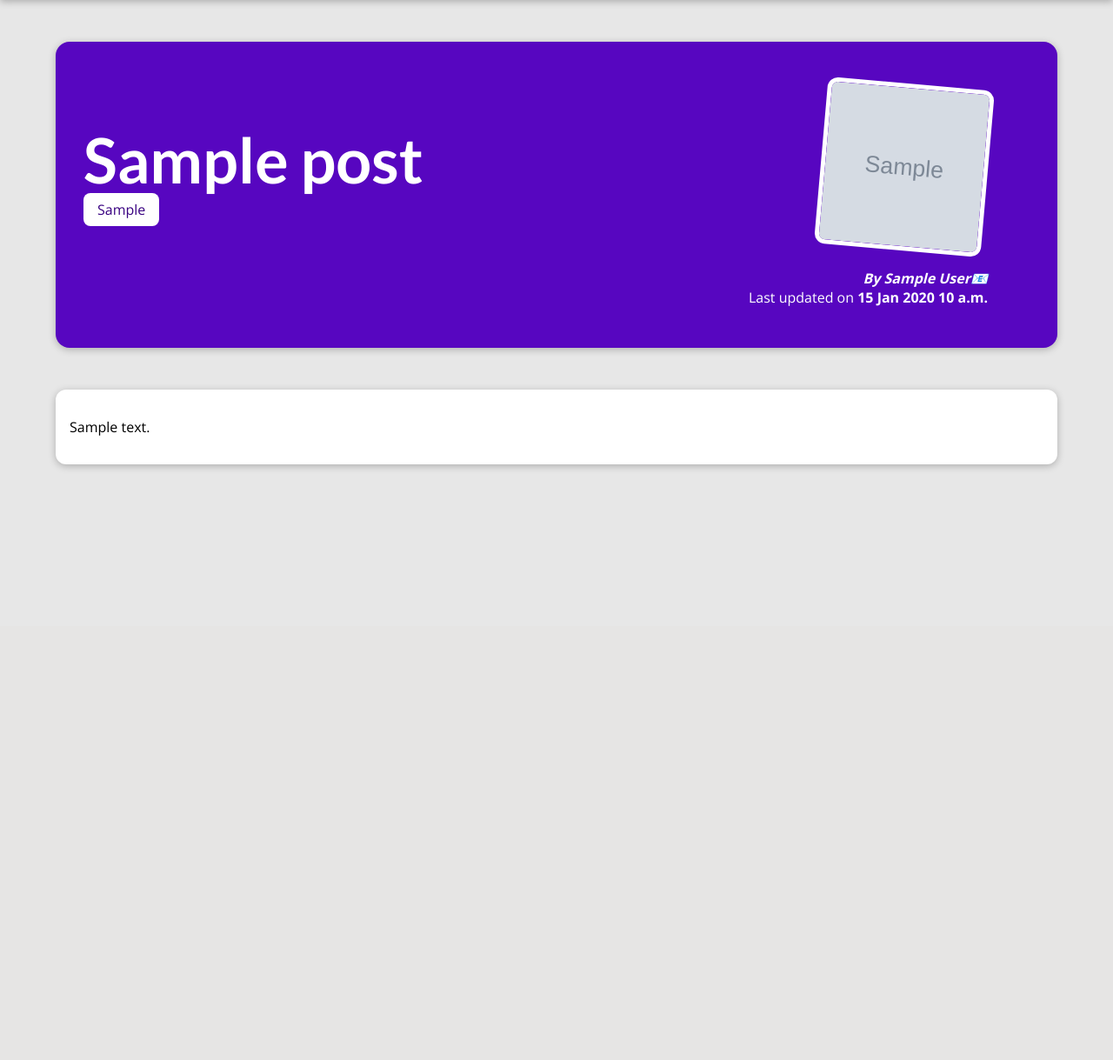
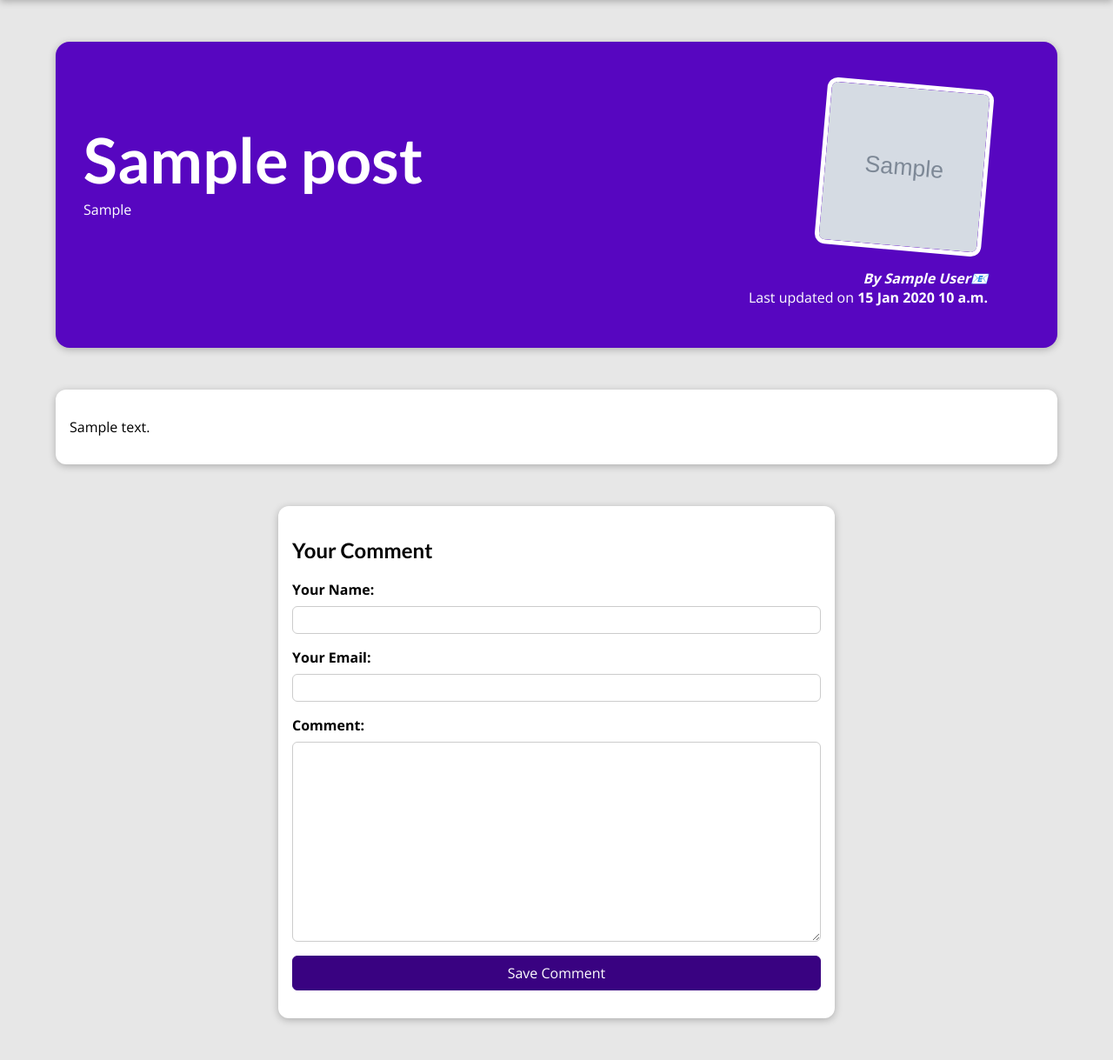
Before and after one commit to HariprasadPoojary/Django-Blog, a Django app: a page that uses the_site/blog/templates/blog/post-details.html in a window 1280 px wide. Shown: the part 80-1299 px from the top of the page at 87% size. Before the commit the page ends 619 px from the top, so only its background shows below. Run offline with Django 3.2, Linux system fonts and the light colour scheme; tables that the repository leaves empty hold one stand-in row (values such as "Sample post"); grey boxes marked "Sample" are stand-in pictures.

Commit message:
Comment form in Post details

```diff
--- a/the_site/blog/forms.py
+++ b/the_site/blog/forms.py
@@ -0,0 +1,29 @@
+from django import forms
+from .models import Comment
+
+
+class CommentForm(forms.ModelForm):
+    class Meta:
+        model = Comment
+        fields = "__all__"
+        exclude = ["post"]
+
+        labels = {
+            "user_name": "Your Name",
+            "user_email": "Your Email",
+            "comment_text": "Comment",
+        }
+
+        error_messages = {
+            "user_name": {
+                "required": "Please enter user name!",
+                "max_length": "Please enter a shorter name",
+            },
+            "user_email": {
+                "required": "Please enter email id!",
+            },
+            "comment_text": {
+                "required": "Please enter some comment!",
+                "max_length": "Please enter a shorter name",
+            },
+        }
--- a/the_site/blog/static/blog/post_details.css
+++ b/the_site/blog/static/blog/post_details.css
@@ -34,18 +34,6 @@ body {
 	text-align: right;
 	color: white;
 }
-#summary article a {
-	color: white;
-	text-decoration: none;
-}
-#summary .tags a {
-	position: relative;
-	background-color: white;
-	color: #390281;
-	text-decoration: none;
-	border-radius: 8px;
-	padding: 0.5rem 1rem;
-}
 
 #summary article img {
 	width: 12rem;
@@ -60,9 +48,32 @@ body {
 	font-weight: bold;
 }
 
+#summary a {
+	color: white;
+	text-decoration: none;
+}
+
 #summary time {
 	font-weight: bold;
-	margin-bottom: 8px;
+}
+
+#read-later {
+	margin: 2rem 0;
+}
+
+#read-later button {
+	background-color: transparent;
+	border: 1px solid white;
+	padding: 0.5rem 2rem;
+	font: inherit;
+	color: white;
+	cursor: pointer;
+}
+
+#read-later button:hover,
+#read-later button:active {
+	background-color: white;
+	color: #390281;
 }
 
 main {
@@ -74,3 +85,121 @@ main {
 	border-radius: 12px;
 	box-shadow: 0 2px 8px rgba(0, 0, 0, 0.25);
 }
+
+.tag {
+	background-color: white;
+	color: #390281;
+	padding: 0.5rem 1rem;
+	border-radius: 8px;
+}
+
+#comment-form {
+	margin: 3rem auto;
+	width: 90%;
+	max-width: 40rem;
+	border-radius: 12px;
+	background-color: white;
+	box-shadow: 0 2px 8px rgba(0, 0, 0, 0.25);
+	padding: 1rem;
+}
+
+#comment-form button {
+	font: inherit;
+	background-color: #390281;
+	color: white;
+	border: 1px solid #390281;
+	padding: 0.5rem 1.5rem;
+	border-radius: 6px;
+	cursor: pointer;
+}
+
+#comment-form button:hover,
+#comment-form button:active {
+	background-color: #4f0ba7;
+	border-color: #4f0ba7;
+}
+
+.form-control {
+	margin-bottom: 1rem;
+}
+
+.form-control label {
+	font-weight: bold;
+	margin-bottom: 0.5rem;
+	display: block;
+}
+
+.form-control input,
+.form-control textarea,
+.form-control button {
+	display: block;
+	width: 100%;
+	font: inherit;
+	padding: 0.25rem;
+	border-radius: 6px;
+	border: 1px solid #ccc;
+}
+
+.errorlist {
+	list-style: none;
+	margin: 0.5rem 0;
+	padding: 0;
+	color: #d6000b;
+}
+
+.invalid label {
+	color: #d6000b;
+}
+
+.invalid input,
+.invalid textarea {
+	border-color: #d6000b;
+	background-color: #ffe6e7;
+}
+
+#alert {
+	margin: 8rem auto 3rem auto;
+	border: 1px solid #d6000b;
+	background-color: #ffe6e7;
+	padding: 1rem;
+	width: 90%;
+	max-width: 40rem;
+}
+
+#alert a {
+	text-decoration: none;
+	border: 1px solid #d6000b;
+	background-color: #d6000b;
+	color: white;
+	padding: 0.25rem 1.5rem;
+	border-radius: 6px;
+}
+
+#comments {
+	margin: 3rem auto;
+	width: 90%;
+	max-width: 60rem;
+	border-radius: 12px;
+	background-color: white;
+	box-shadow: 0 2px 8px rgba(0, 0, 0, 0.25);
+	padding: 1rem 2rem;
+}
+
+#comments ul {
+	list-style: none;
+	margin: 0;
+	padding: 0;
+}
+
+#comments li {
+	margin-bottom: 1rem;
+	border-bottom: 2px solid #ccc;
+}
+
+#comments li:last-of-type {
+	border-bottom: none;
+}
+
+#comments h2 {
+	color: #464646;
+}
--- a/the_site/blog/templates/blog/post-details.html
+++ b/the_site/blog/templates/blog/post-details.html
@@ -28,4 +28,23 @@
 <main>
 	<p>{{the_post.content|linebreaks}}</p>
 </main>
+<section id="comment-form">
+	<h2>Your Comment</h2>
+	<form action=" {% url "post_details" post_slug=the_post.slug %} " method="post">
+		<!-- prettier-ignore -->
+		{% csrf_token %}
+		{% for form_field in comment_form %}
+		<div class="form-control">
+			<!-- prettier-ignore -->
+			{{ form_field.label_tag }}
+			{{ form_field }}
+			{{ form_field.errors }}
+		</div>
+		{% endfor %}
+		<div class="form-control">
+			<button type="submit">Save Comment</button>
+		</div>
+	</form>
+</section>
+
 {% endblock body_content %}
--- a/the_site/blog/views.py
+++ b/the_site/blog/views.py
@@ -4,6 +4,7 @@ from django.views.generic import ListView, DetailView
 
 # Create your views here.
 from .models import Post, Tag
+from .forms import CommentForm
 
 
 def index(request):
@@ -100,6 +101,11 @@ class PostDetailsView(DetailView):
         context = super().get_context_data(**kwargs)
         post_tags = self.object.tag.all()
         context["tags"] = post_tags
+        # load form
+        comment_form = CommentForm()
+
+        # add to context
+        context["comment_form"] = comment_form
 
         return context
 
```
